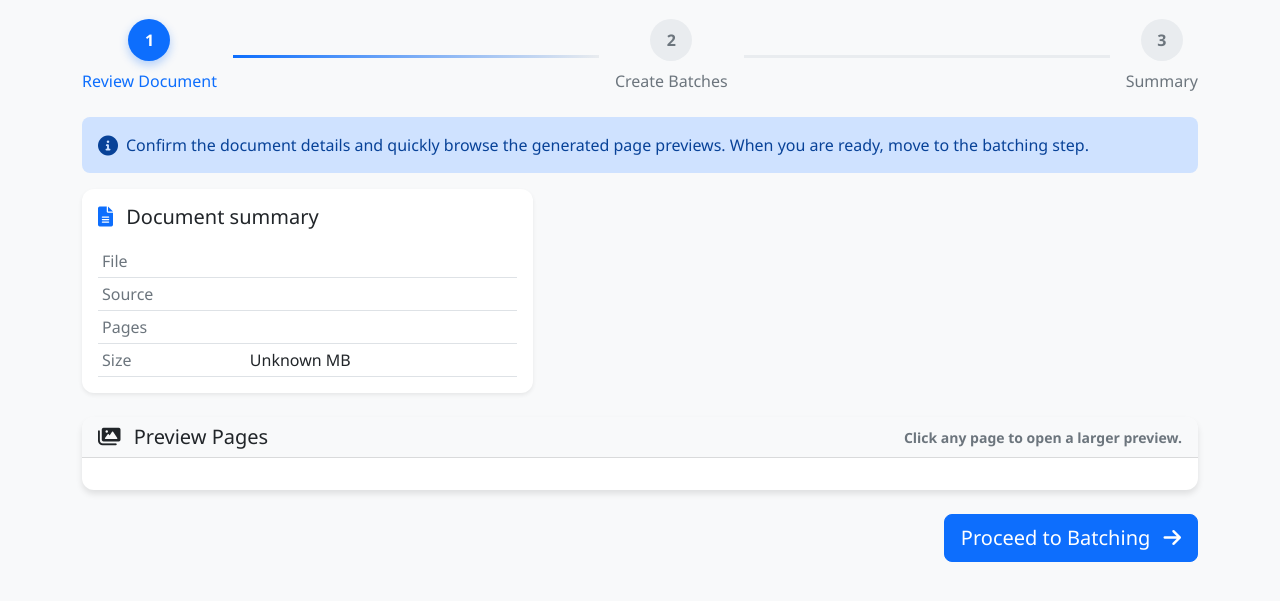
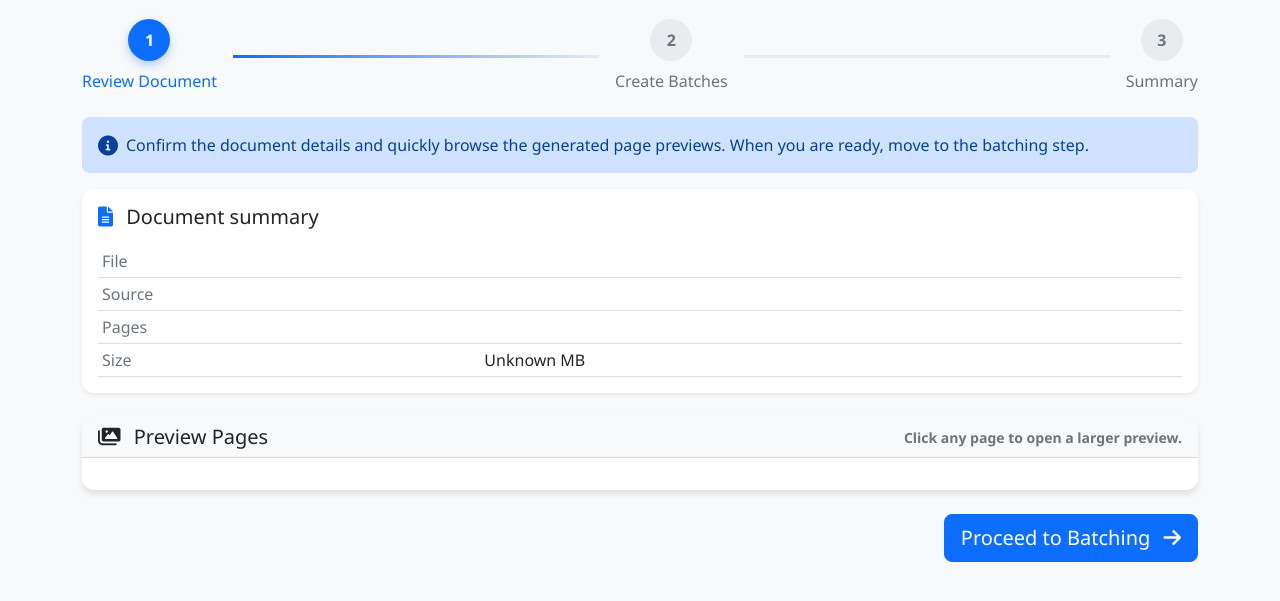
Before and after one commit to rohan5551/singlepasschunking, a FastAPI app: template templates/manual_processing.html in a window 1280 px wide. Shown: the part 151-752 px from the top of the page. Run offline with FastAPI, Linux system fonts and the light colour scheme; the template is opened without the code that fills it, so the values that code supplies are empty; some libraries are stand-ins or nearby versions.

Commit message:
Make document summary card span full width

```diff
--- a/templates/manual_processing.html
+++ b/templates/manual_processing.html
@@ -50,7 +50,7 @@
         </div>
 
         <div class="row g-4">
-            <div class="col-lg-6 col-xl-5">
+            <div class="col-12">
                 <div class="card h-100 border-0 shadow-sm">
                     <div class="card-body">
                         <h5 class="mb-3">
```
